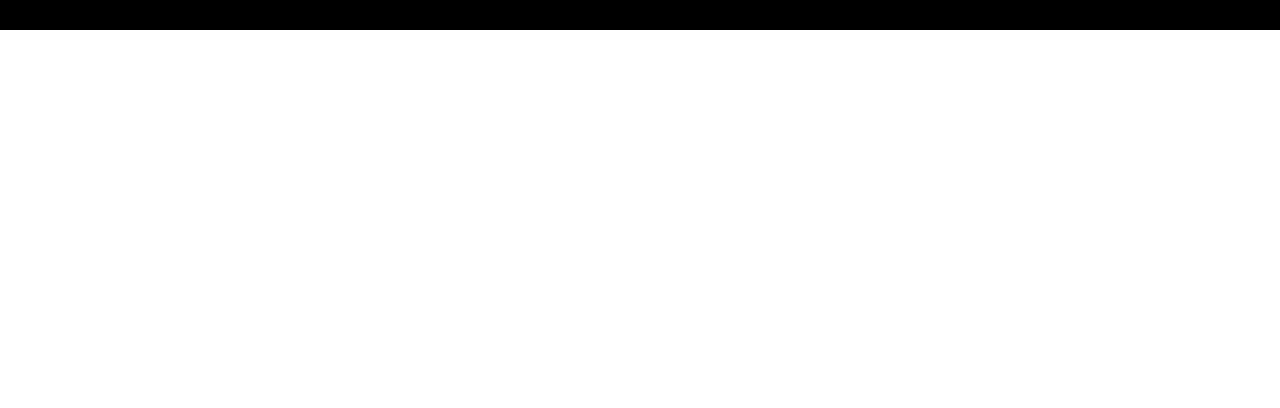
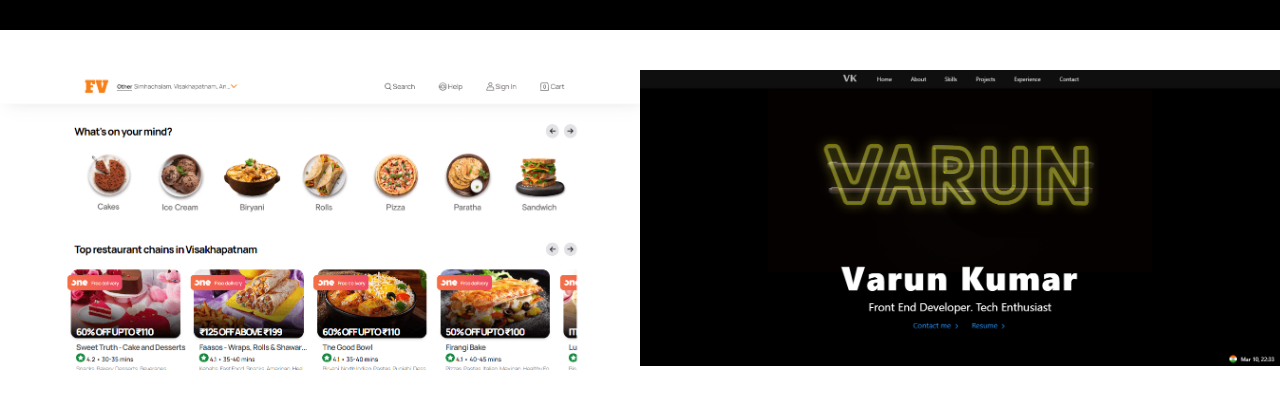
Before and after one commit to varunmsd99/MyPortfolio, a React (Create React App) app: page / in a window 1280 px wide. Shown: the part 2370-2778 px from the top of the page. Built offline with nearby package versions, Linux system fonts and the light colour scheme.

Commit message:
15Mar update

```diff
--- a/src/components/Home.js
+++ b/src/components/Home.js
@@ -9,7 +9,7 @@
 const Home = () => {
 
   return (
-    <div className="min-h-[100dvh] max-h-fit bg-black flex flex-col" id="home">
+    <div className="min-h-[100dvh] max-h-fit bg-[#070200fe] flex flex-col" id="home">
       <div className="flex-1 flex items-center justify-between flex-col md:mt-12">
         <div className="flex-1 flex items-center w-[60vw] md:w-screen">
           <SplineHome />
--- a/src/components/Projects.js
+++ b/src/components/Projects.js
@@ -1,9 +1,15 @@
 import React from 'react'
+import { ProjectData } from '../utils/data'
 
 const Projects = () => {
   return (
-    <div id='projects' className='min-h-[100dvh] bg-white pt-10'>
-
+    <div id='projects' className='min-h-[100dvh] bg-white pt-10 flex md:flex-col'>
+        {ProjectData.map((x) => {
+          return(
+          <div className='flex-1'>
+            <img src={x.img} alt={x.title} className='object-cover' />
+          </div>)
+        })}
     </div>
   )
 }
```
